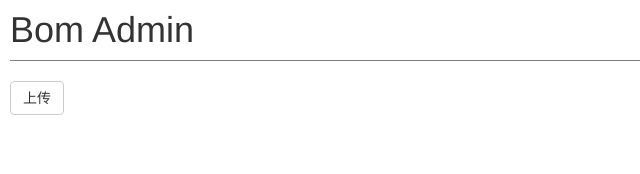
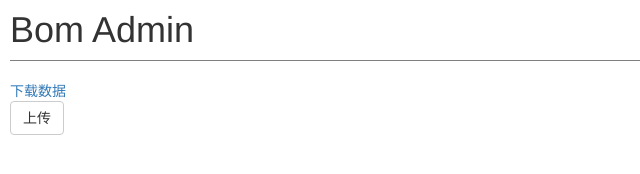
Before and after one commit to FridaCai/myAngularJS, a website: page app/index.html in a window 1280 px wide. Shown: the full height of the page, 0-640 px from the left. Drawn offline with nearby package versions, Linux system fonts and the light colour scheme; some packages are replaced by stand-ins of ours.

Commit message:
add data source link

```diff
--- a/app/index.html
+++ b/app/index.html
@@ -26,6 +26,11 @@
 
       <div class="container-fluid">
           <div class="row">
+              <a target="_blank" href="http://3demo.juranzhijia.cn/partner/ezhome/res/ImgBomList/basic_construction_rule.json">下载数据</a>
+              <br/>
+
+
+
               <button type="button" class="btn btn-default btn-l"
                       ng-click="onUpload()" ng-show="!isShowBomList">上传</button>
 
```
